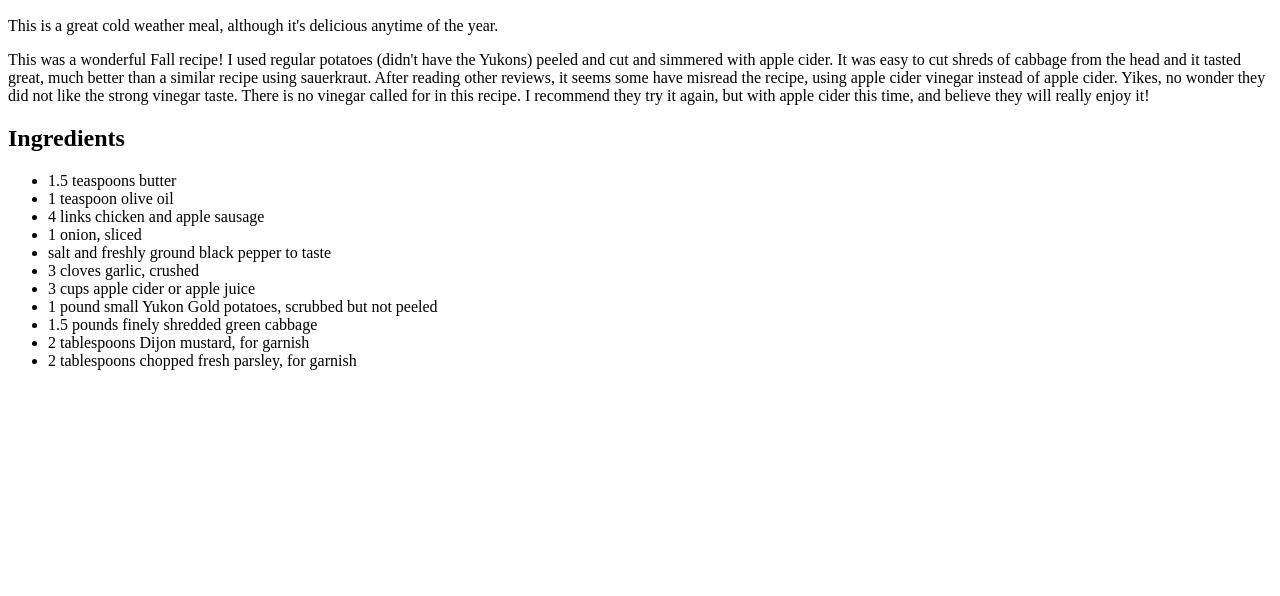
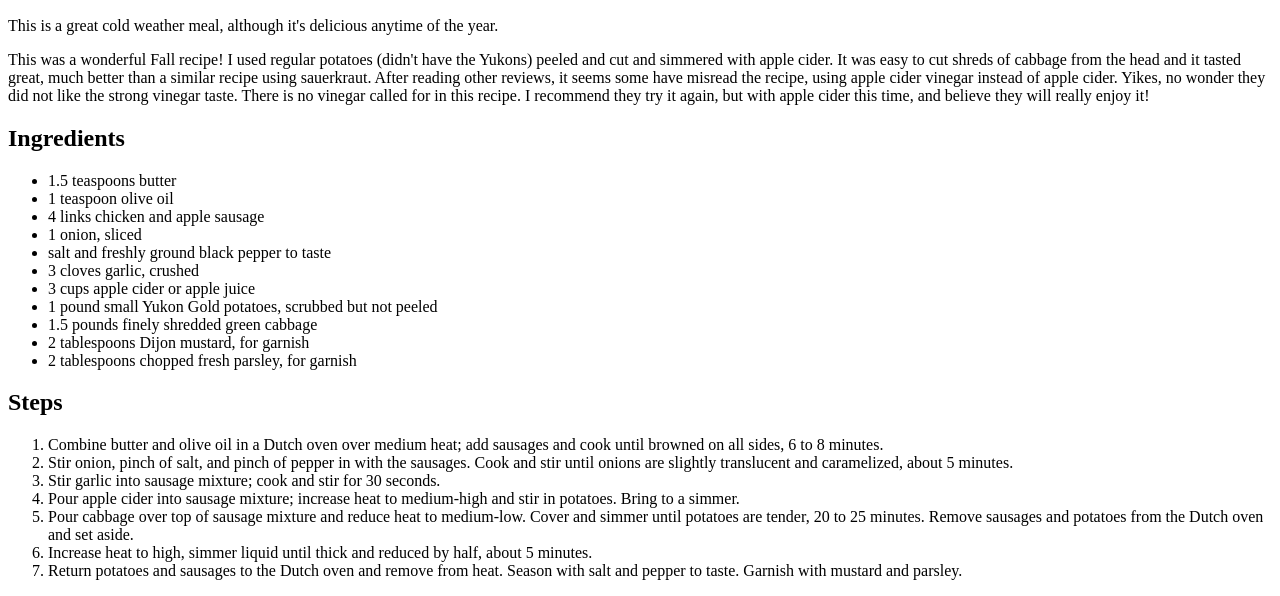
Before and after one commit to MarcusCalgar/odin-recipes, a plain HTML site: page recipes/chicken-apple-sausage.html in a window 1280 px wide. Shown: the part 434-1030 px from the top of the page. Before the commit the page ends 820 px from the top, so only its background shows below. Drawn offline with Linux system fonts and the light colour scheme.

Commit message:
Add Steps to recipe

```diff
--- a/recipes/chicken-apple-sausage.html
+++ b/recipes/chicken-apple-sausage.html
@@ -30,5 +30,15 @@
         <li>2 tablespoons Dijon mustard, for garnish</li>
         <li>2 tablespoons chopped fresh parsley, for garnish</li>
     </ul>
+    <h2>Steps</h2>
+    <ol>
+        <li>Combine butter and olive oil in a Dutch oven over medium heat; add sausages and cook until browned on all sides, 6 to 8 minutes.</li>
+        <li>Stir onion, pinch of salt, and pinch of pepper in with the sausages. Cook and stir until onions are slightly translucent and caramelized, about 5 minutes.</li>
+        <li>Stir garlic into sausage mixture; cook and stir for 30 seconds.</li>
+        <li>Pour apple cider into sausage mixture; increase heat to medium-high and stir in potatoes. Bring to a simmer.</li>
+        <li>Pour cabbage over top of sausage mixture and reduce heat to medium-low. Cover and simmer until potatoes are tender, 20 to 25 minutes. Remove sausages and potatoes from the Dutch oven and set aside.</li>
+        <li>Increase heat to high, simmer liquid until thick and reduced by half, about 5 minutes.</li>
+        <li>Return potatoes and sausages to the Dutch oven and remove from heat. Season with salt and pepper to taste. Garnish with mustard and parsley.</li>
+    </ol>
 </body>
 </html>
```
